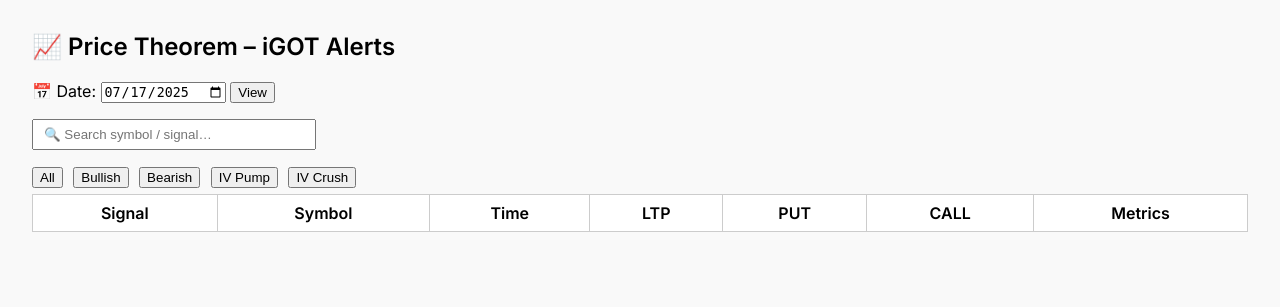
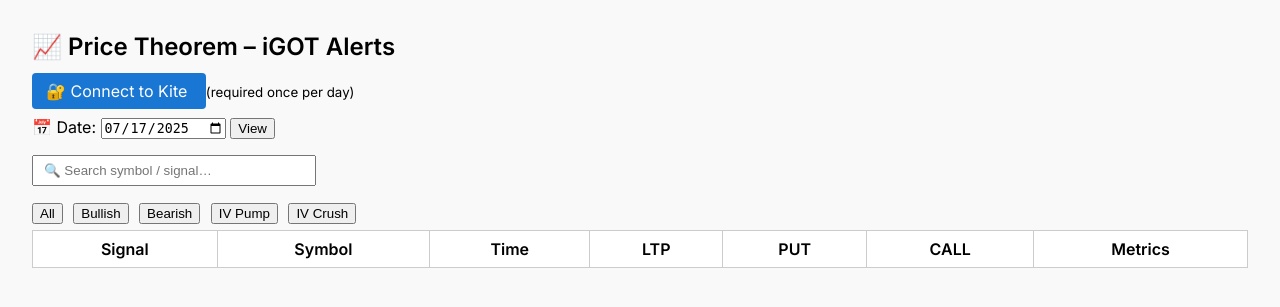
Before and after one commit to pricetheorem3/pricetheorem, a Flask app: page / in a window 1280 px wide. Shown: the top 307 px of the page. Run offline with Flask 3, Linux system fonts and the light colour scheme; the visitor is signed in with stand-in values (Sample User, id 1); data that the repository does not hold is empty; some libraries are stand-ins or nearby versions.

Commit message:
Update index.html

```diff
--- a/templates/index.html
+++ b/templates/index.html
@@ -1,4 +1,6 @@
-<!DOCTYPE html><html lang="en"><head>
+<!DOCTYPE html>
+<html lang="en">
+<head>
 <meta charset="UTF-8">
 <title>Price Theorem Alerts</title>
 <meta name="viewport" content="width=device-width, initial-scale=1.0">
@@ -18,13 +20,13 @@
 
 <h2>📈 Price Theorem – iGOT Alerts</h2>
 
-{% if kite_api_key %}
+{% if kite_login_url %}
 <div style="margin-bottom:1rem">
-  <a href="https://kite.trade/connect/login?api_key={{ kite_api_key }}"
+  <a href="{{ kite_login_url }}"
      style="background:#1976d2;color:#fff;padding:8px 14px;border-radius:4px;text-decoration:none">
-     🔐 Login to Kite
+     🔐 Connect to Kite
   </a>
-  <small>(refresh token daily)</small>
+  <small>(required once per day)</small>
 </div>
 {% endif %}
 
```
